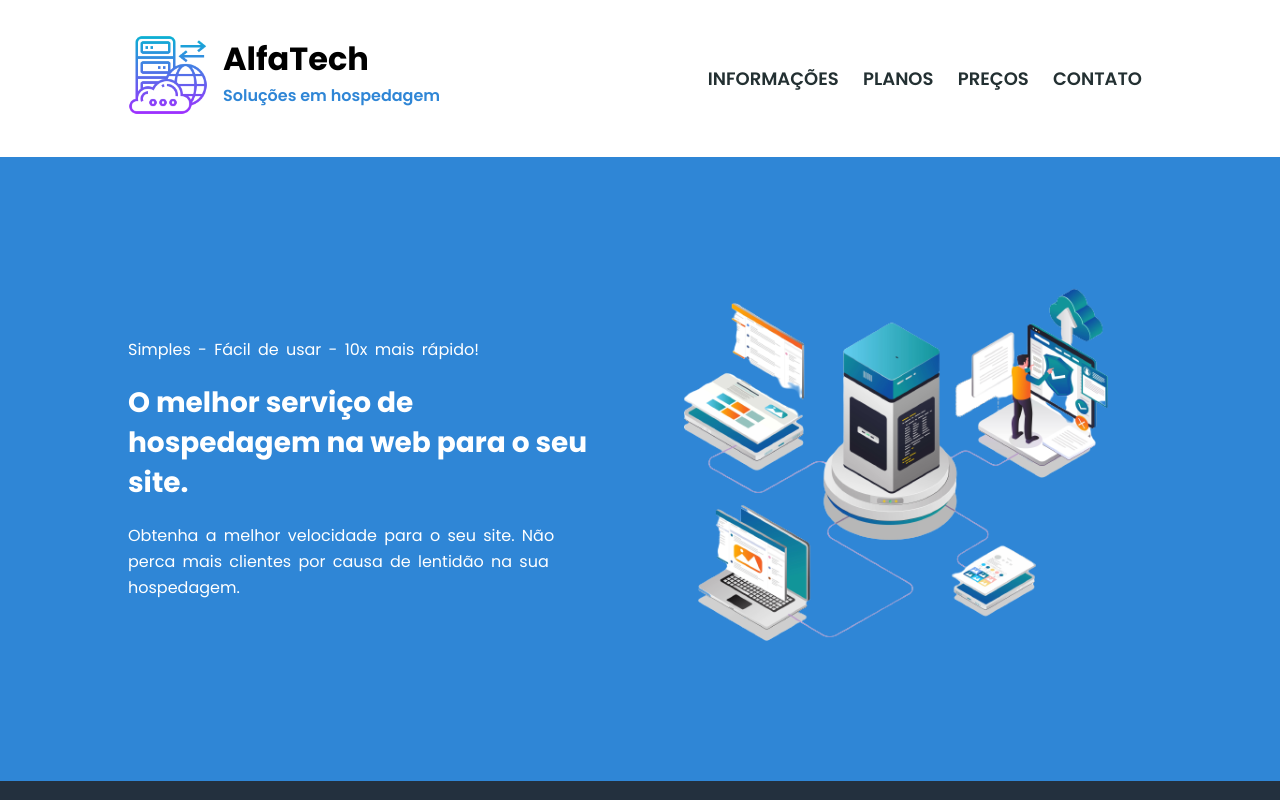
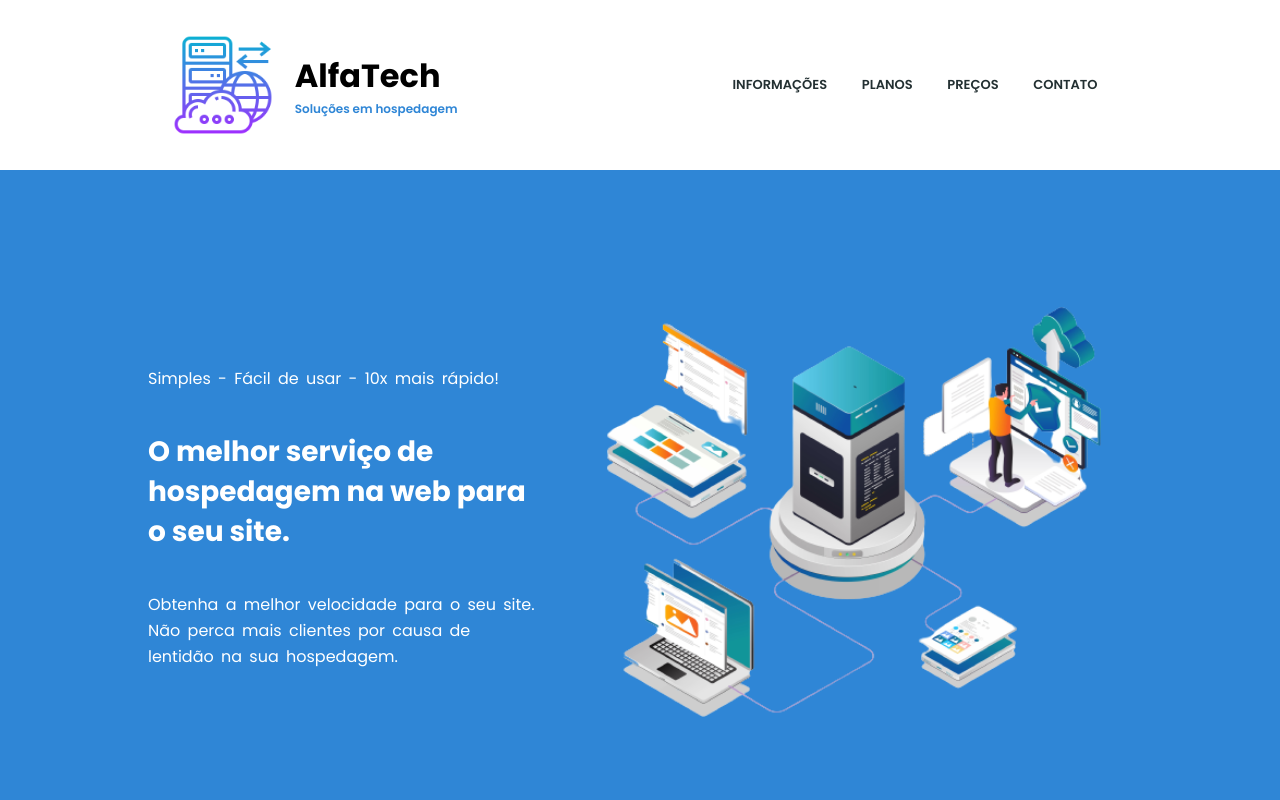
Before and after one commit to LeOzInNDF/alfatech, a plain HTML site: page home.html in a window 1280 px wide. Shown: the top 800 px of the page. Drawn offline with Linux system fonts and the light colour scheme.

Commit message:
♻️Adicionado-flexbox-no-menu-e-banner ♻️

```diff
--- a/home.html
+++ b/home.html
@@ -12,9 +12,11 @@
 </head>
 <body>
   <div> <!-- Topo da página -->
-    <div class="container-topo limitar-secao">
-      <div class="topo-logo">
+    <div class="container-topo">
+      <div class="container-logo">
+        <div class="container-logo-imagem">
         <img src="./assets/logo-icone.png" alt="logotipo" />
+      </div>
         <div>
           <h1>AlfaTech</h1>
           <p>Soluções em hospedagem</p>
@@ -30,8 +32,8 @@
   </div>
   <div> <!-- Conteúdo principal da página -->
     <div class="secao-banner">
-      <div class="container-banner limitar-secao">
-        <div>
+      <div class="container-banner">
+        <div class="container-texto">
           <p>Simples - Fácil de usar - 10x mais rápido!</p>
           <h2>O melhor serviço de hospedagem na web para o seu site.</h2>
           <p>
--- a/style/style.css
+++ b/style/style.css
@@ -7,45 +7,55 @@
   font-family: 'Poppins', sans-serif;
 }
 
-.limitar-secao {
-  width: 100%;
-  max-width: 1024px;
-  margin: 0 auto;
-}
+
 
 /* Topo da página */
 .container-topo {
-  position: relative;
-  padding: 35px 0px;
+  padding: 35px 50px;
+  display: flex;
+  justify-content: space-around;
+  flex-wrap: wrap;
+  gap: 20px;
 }
 
-.topo-logo {
-  position: relative;
+.container-logo {
+  width: 285px;
+  display: flex;
+  align-items: center;
+  justify-content: space-between;
 }
 
-.topo-logo img {
-  width: 80px;
+.topo-links {
+  width: 385px;
+  display: flex;
+  align-items: center;
+  justify-content: space-between;
+  flex-wrap: wrap;
+  gap: 10px;
 }
 
-.topo-logo div {
-  position: absolute;
-  top: 0;
-  left: 95px;
+.container-logo-imagem {
+  width: 100px;
+  height: 100px;
 }
 
-.topo-logo p {
+.container-logo-imagem img {
+  width: 100%;
+  height: 100%;
+}
+
+
+
+.container-logo p {
+  font-size: 12px;
   color: #2f86d6;
   font-weight: 600;
 }
 
-.topo-links {
-  position: absolute;
-  top: 65px;
-  right: 0;
-}
+
 
 .topo-links a {
-  font-size: 18px;
+  font-size: 13px;
   padding: 0px 10px;
   text-decoration: none;
   font-weight: 600;
@@ -55,16 +65,26 @@
 /* Banner da página */
 .secao-banner {
   background-color: #2f86d6;
+  padding: 100px 0px;
 }
 
 .container-banner {
-  position: relative;
-  padding: 180px 0px;
+  width: 100%;
+  max-width: 1024px;
+  margin: 0 auto;
+  display: flex;
+  flex-wrap: wrap;
 }
 
-.container-banner div{
+.container-texto{
   color: #fff;
-  width: 470px;
+  padding: 10px 20px;
+  flex: 1 1 300px;
+  display: flex;
+  flex-direction: column;
+  justify-content: center;
+  gap: 20px;
+
 }
 
 .container-banner div p {
@@ -80,10 +100,9 @@
 }
 
 .container-banner img {
-  width: 50%;
-  position: absolute;
-  top: 100px;
-  right: 0;
+  width: 100%;
+  height: 100%;
+  flex: 1 1 468px;
 }
 
 
```
